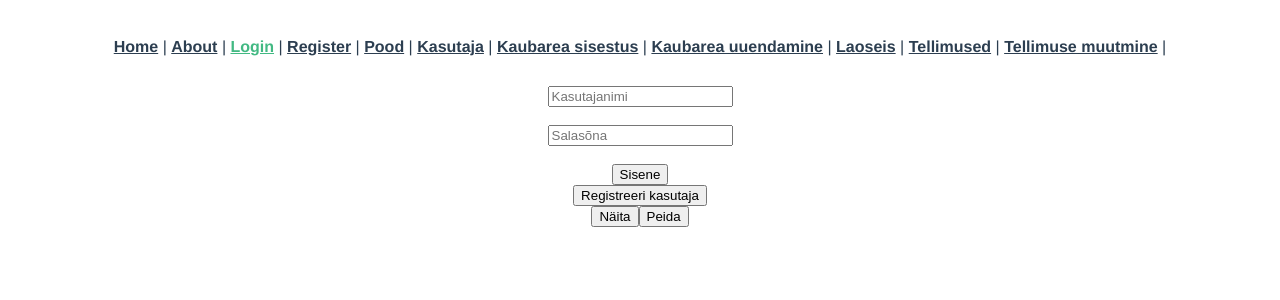
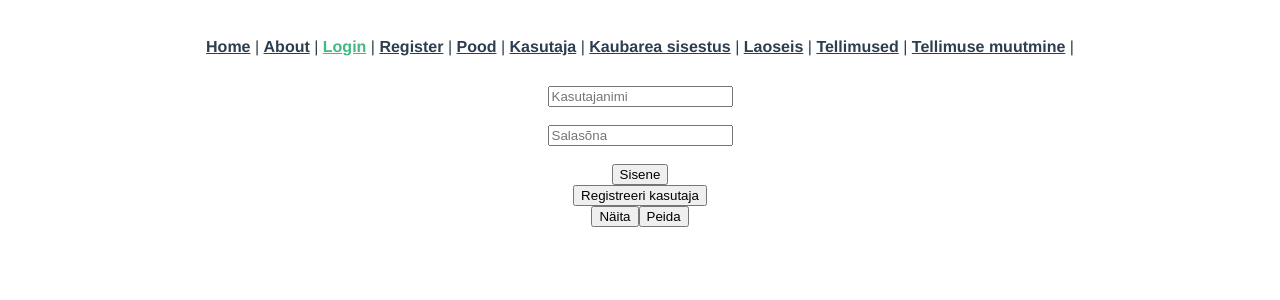
Before and after one commit to holgerpart/vanatoitfront, a Vue app: page /login in a window 1280 px wide. Shown: the top 300 px of the page. Built offline with nearby package versions, Linux system fonts and the light colour scheme.

Commit message:
OrderUpdate

```diff
--- a/src/App.vue
+++ b/src/App.vue
@@ -8,7 +8,6 @@
       <router-link to="/shop">Pood</router-link> |
       <router-link to="/user">Kasutaja</router-link> |
       <router-link to="/stock-input">Kaubarea sisestus</router-link> |
-      <router-link to="/stock-update">Kaubarea uuendamine</router-link> |
       <router-link to="/stock">Laoseis</router-link> |
       <router-link to="/orders">Tellimused</router-link> |
       <router-link to="/orderUpdate">Tellimuse muutmine</router-link> |
--- a/src/router/index.js
+++ b/src/router/index.js
@@ -5,13 +5,11 @@ import LoginView from "@/views/LoginView";
 import RegisterView from "@/views/RegisterView";
 import ShopView from "@/views/ShopView";
 import UserView from "@/views/UserView";
-import FoodInputView from "@/views/StockInputView";
 import StockView from "@/views/StockView";
 import OrdersView from "@/views/OrdersView";
 import StockInputView from "@/views/StockInputView";
 import StockUpdateView from "@/views/StockUpdateView";
 import AdminView from "@/views/AdminView";
-import OrderUpdateView from "@/views/OrderUpdateView";
 
 Vue.use(VueRouter)
 
@@ -65,11 +63,6 @@ const routes = [
     component: OrdersView
   },
   {
-    path: '/orderupdate',
-    name: 'orderUpdateRoute',
-    component: OrderUpdateView
-  },
-  {
     path: '/about',
     name: 'aboutRoute',
     // route level code-splitting
```
